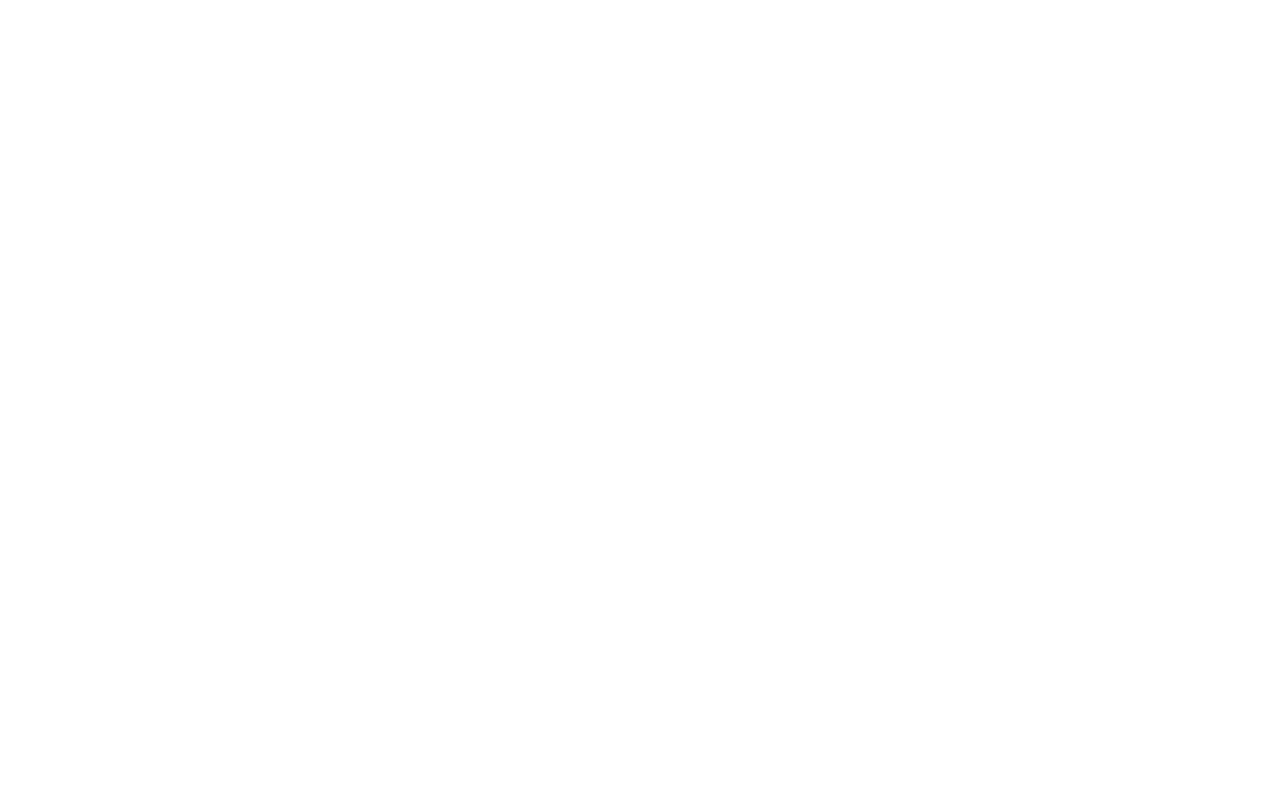
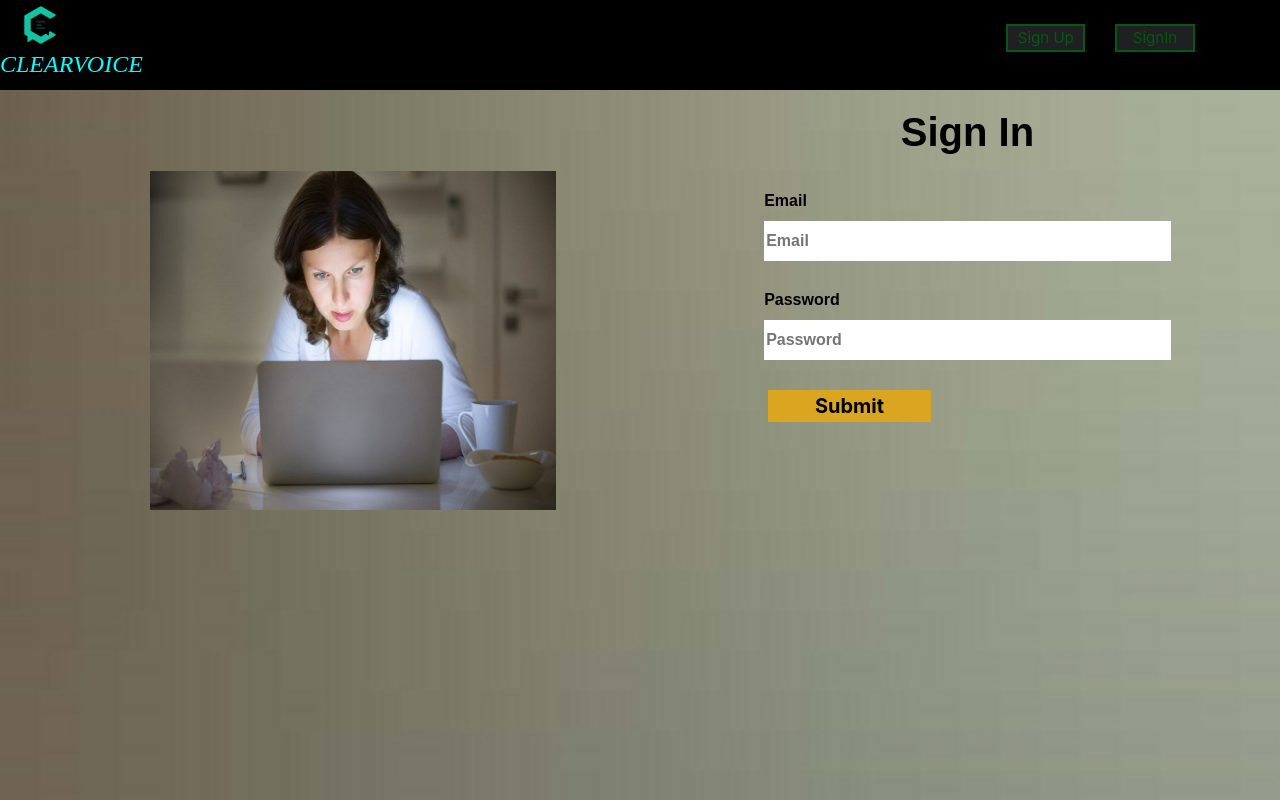
Before and after one commit to jnanendrakumartv/qblog-project_front-end-back_end, a React (Create React App) app: page /signin in a window 1280 px wide. Shown: the top 800 px of the page. Built offline with nearby package versions, Linux system fonts and the light colour scheme.

Commit message:
modifictaion

```diff
--- a/src/App.js
+++ b/src/App.js
@@ -2,9 +2,9 @@
 import { BrowserRouter as Router,Route,Switch,Redirect } from 'react-router-dom';
 import './App.css';
 import First from './Component/First';
-import Register1 from './Component/Register1';
+import Signup from './Component/Signup';
 import Dash from './Component/Dash';
-import LogIn from './Component/LogIn';
+import Signin from './Component/Signin';
 
 
 
@@ -13,9 +13,9 @@
     <div className="App">
       <Router>
         <Switch>
-           <Route exact path="/first" component={First}></Route>
-           <Route exact path="/reg" component={Register1}></Route>
-           <Route exact path="/login" component={LogIn}></Route>
+           <Route exact path="/" component={First}></Route>
+           <Route exact path="/signup" component={Signup}></Route>
+           <Route exact path="/signin" component={Signin}></Route>
            <Route exact path="/board" component={Dash}></Route>
 
         </Switch>
--- a/src/Component/Dash.js
+++ b/src/Component/Dash.js
@@ -39,7 +39,7 @@
       }
 
     handleSubmit4=(event)=> {
-        browserHistory.push("/first");
+        browserHistory.push("/");
     }
 
 
--- a/src/Component/First.js
+++ b/src/Component/First.js
@@ -8,10 +8,10 @@
 
 class First extends Component{
     handleSubmit1=(event)=> {
-        browserHistory.push("/reg");
+        browserHistory.push("/signup");
     }
     handleSubmit=(event)=>{
-        browserHistory.push("/login")
+        browserHistory.push("/signin")
     }
     render(){
         return(
--- a/src/Component/LogIn.js
+++ b/src/Component/Signin.js
@@ -7,7 +7,7 @@
 import { SocialIcon } from 'react-social-icons';
 import browserHistory from "../Utils/browserHistory"
 
-class LogIn extends Component{
+class Signin extends Component{
 
     constructor(props){
         super(props);
@@ -19,13 +19,13 @@
         }
     }
     handleSubmit1=(event)=> {
-        browserHistory.push("/reg");
+        browserHistory.push("/signup");
     }
     handleSubmit5=(event)=>{
-        browserHistory.push("/login")
+        browserHistory.push("/signin")
     }
     handleSubmit4=(event)=> {
-        browserHistory.push("/first");
+        browserHistory.push("/");
     }
     handleChange=(e)=>{
         this.setState({[e.target.name]:e.target.value});
@@ -118,4 +118,4 @@
     const {regmsg}=state.Register_reducer;
     return {loginmsg,regmsg};
 };
-export default connect(mapStateToprops , {LOGIN}) (LogIn);
+export default connect(mapStateToprops , {LOGIN}) (Signin);
--- a/src/Component/Register1.js
+++ b/src/Component/Signup.js
@@ -1,7 +1,7 @@
 import React,{Component} from 'react';
 // import {connect} from 'react-redux';
 import clear from '../images/clear.png';
-import {createUser} from  './user';
+import {signup, signin} from  './user';
 // import {REG} from '../Actions/Action';
 import '../CSS/Reg.css';
 import tra from'../images/tra.jpg';
@@ -9,7 +9,7 @@
 import browserHistory from "../Utils/browserHistory"
 // import axios from 'axios';
 
-class Register extends Component{
+class Signup extends Component{
     constructor(props){
         super(props);
         this.state={
@@ -24,14 +24,14 @@
         }
     }
     handleSubmit1=(e)=> {
-        browserHistory.push("/reg");
+        browserHistory.push("/signup");
     }
 
     handleSubmit5=(e)=> {
-        browserHistory.push("/login");
+        browserHistory.push("/signin");
     }
     handleSubmit4=(e)=> {
-        browserHistory.push("/first");
+        browserHistory.push("/");
     }
     handleChange=(e)=>{
         this.setState({[e.target.name]:e.target.value});
@@ -44,20 +44,20 @@
             firstname1:this.state.firstname,
             lastname1:this.state.lastname,
             email1:this.state.email,
-            password1:this.state.password,
-            mobile1:this.state.mobile
+            password1:this.state.password
+
         }
 
         console.log(reqobj);
 
 
 
-        createUser (reqobj).then(res => {
-        this.props.history.push('/login');
+        signup (reqobj).then(res => {
+        this.props.history.push('/signin');
         })
-        // userSignin (reqobj).then(res => {
-        //     this.props.history.push('/board');
-        // })
+        signin (reqobj).then(res => {
+            this.props.history.push('/board');
+        })
         .catch (res=> {
             prompt("sucessfully")
         })
@@ -135,7 +135,7 @@
                    <p className='red'>{this.state.passwordError}</p>
                    {/* <lable className="label">Conform Password</lable><br/>
                    <input className="input_box" placeholder="coform password"></input><br/>  */}
-                   <button className="submitbutton" onClick={this.handleSubmit}><b>Submit</b></button><a id="link" href="/login"><b>Allready Have an Account</b></a>
+                   <button className="submitbutton" onClick={this.handleSubmit}><b>Submit</b></button><a id="link" href="/signin"><b>Allready Have an Account</b></a>
                    </div>
                     </div> <div className="col-xs-4 col-sm-4 col-md-4 col-lg-4"></div>
                     </div>
@@ -170,4 +170,4 @@
 //     const {regmsg}=state.Register_reducer;
 //     return {regmsg};
 // };
-export default Register;
+export default Signup;
--- a/src/Component/user.js
+++ b/src/Component/user.js
@@ -1,9 +1,9 @@
 import axios from 'axios'
 
-export const createUser = newUser => {
+export const signup = newUser => {
     debugger;
 return axios
-.post('createUser', {
+.post('signup', {
 firstname: newUser.firstname1,
 lastname: newUser.lastname1,
 email: newUser.email1,
@@ -19,7 +19,7 @@
 }
 
 
-export const userSignin = user => {
+export const signin = user => {
 return axios
 .post('signin', {
 email: user.email1,
```
